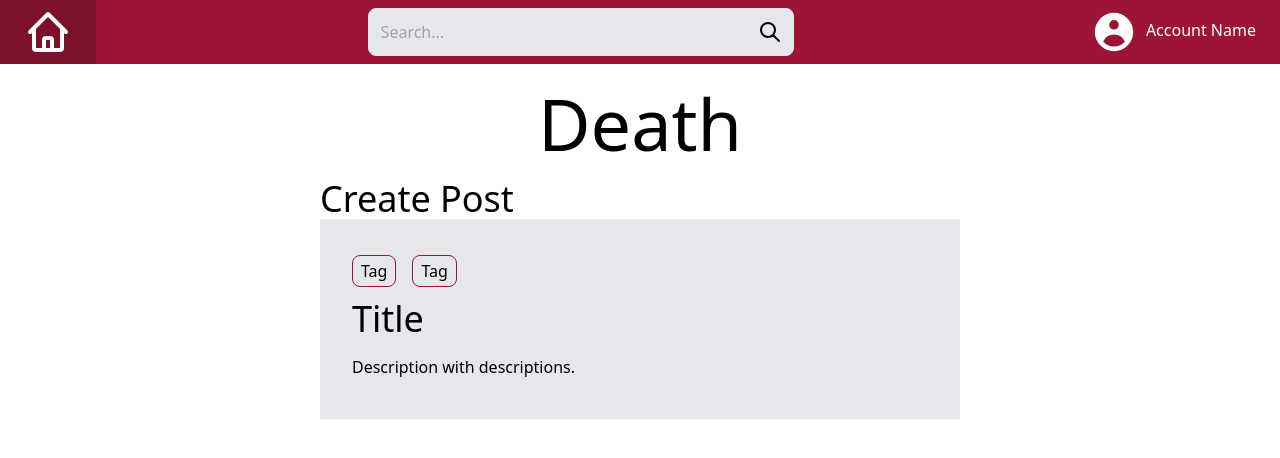
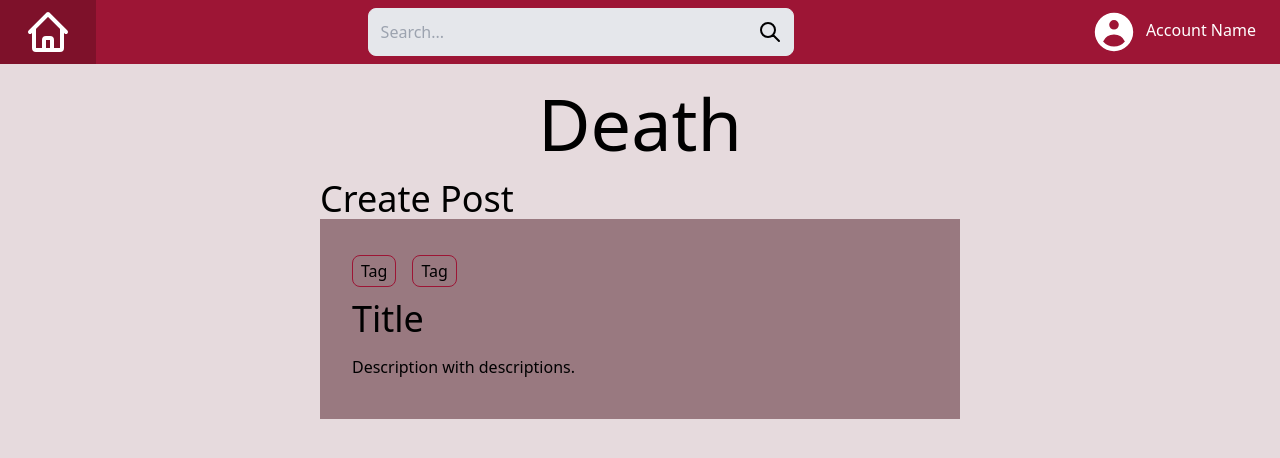
Before and after one commit to iscii/stevens-forums, a Next.js app: page / in a window 1280 px wide. Shown: the top 458 px of the page. Built offline with nearby package versions, Linux system fonts and the light colour scheme.

Commit message:
Minor color changes

```diff
--- a/components/Notecard.js
+++ b/components/Notecard.js
@@ -1,6 +1,6 @@
 function Notecard() {
 	return (
-		<div className="w-full h-min bg-pri-gray">
+		<div className="w-full h-min bg-mountbatten">
 			<div className="w-full p-8 leading-10">
 				<div className="w-min h-min">
 					<span className="px-2 py-1 mr-4 bg-red-200 border rounded-lg border-pri-red">Tag</span>
--- a/pages/index.js
+++ b/pages/index.js
@@ -13,7 +13,7 @@
 				<link rel="shortcut icon" href="/amogus.svg" type="image/x-icon" />
 			</Head>
 			<Nav />
-			<span className="flex h-screen v-screen">
+			<span className="flex h-screen v-screen bg-lavender">
 				<span className="h-5/6 w-2/4 m-auto">
 					<h1 className="mb-5 mt-5 text-center text-7xl">
 						Death
--- a/tailwind.config.js
+++ b/tailwind.config.js
@@ -13,6 +13,8 @@
       'pri-gray': '#e5e7eb',
       'sub-gray': '#ced0d4',
       'dark-gray': '#a0a2a5',
+      'lavender': '#E6DADD',
+      'mountbatten': '#997980',
     },
     extend: {},
   },
```
